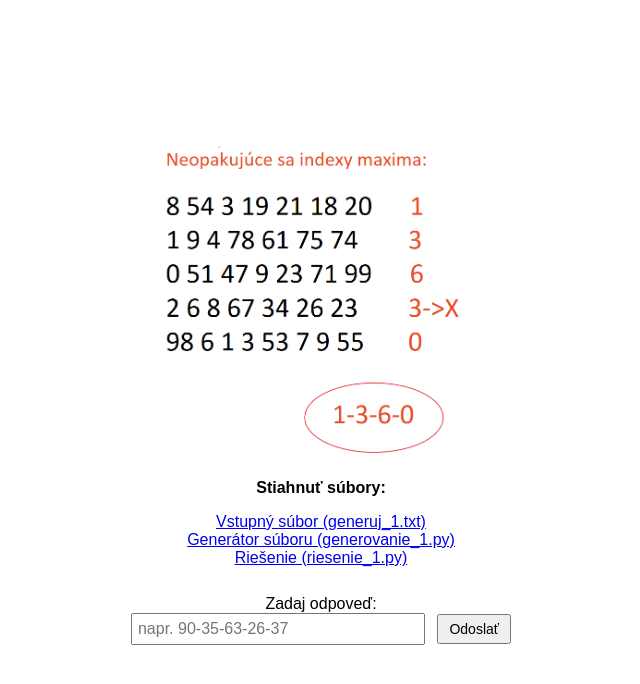
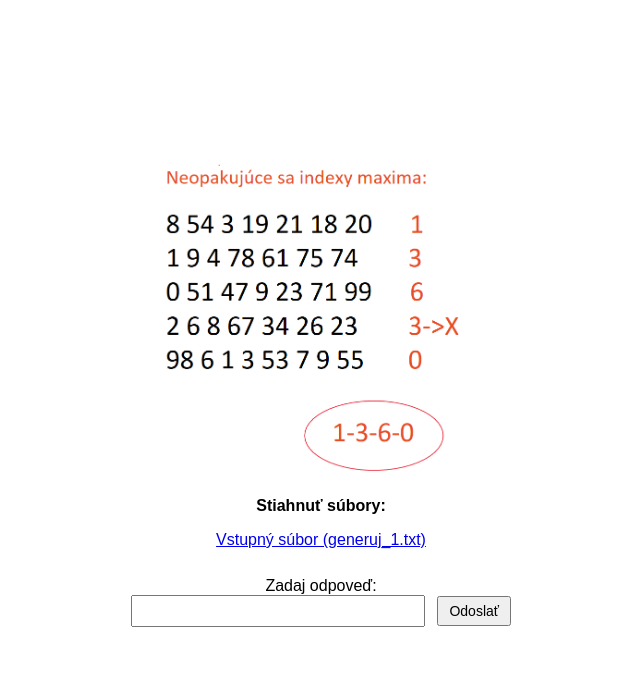
Before and after one commit to Zoldy9/zoznamiky-infomix, a plain HTML site: page index.html in a window 1280 px wide. Shown: the whole page, without its empty margins (319-959 px from the left). Drawn offline with Linux system fonts and the light colour scheme.

Commit message:
Update index.html

```diff
--- a/index.html
+++ b/index.html
@@ -64,14 +64,12 @@
         <strong>Stiahnuť súbory:</strong>
         <ul>
             <li><a href="generuj_1.txt" download>Vstupný súbor (generuj_1.txt)</a></li>
-            <li><a href="generovanie_1.py" download>Generátor súboru (generovanie_1.py)</a></li>
-            <li><a href="riesenie_1.py" download>Riešenie (riesenie_1.py)</a></li>
         </ul>
     </div>
 
     <div class="section">
         <label for="odpoved">Zadaj odpoveď:</label><br>
-        <input type="text" id="odpoved" placeholder="napr. 90-35-63-26-37">
+        <input type="text" id="odpoved" placeholder="">
         <button onclick="skontroluj()">Odoslať</button>
     </div>
 
```
